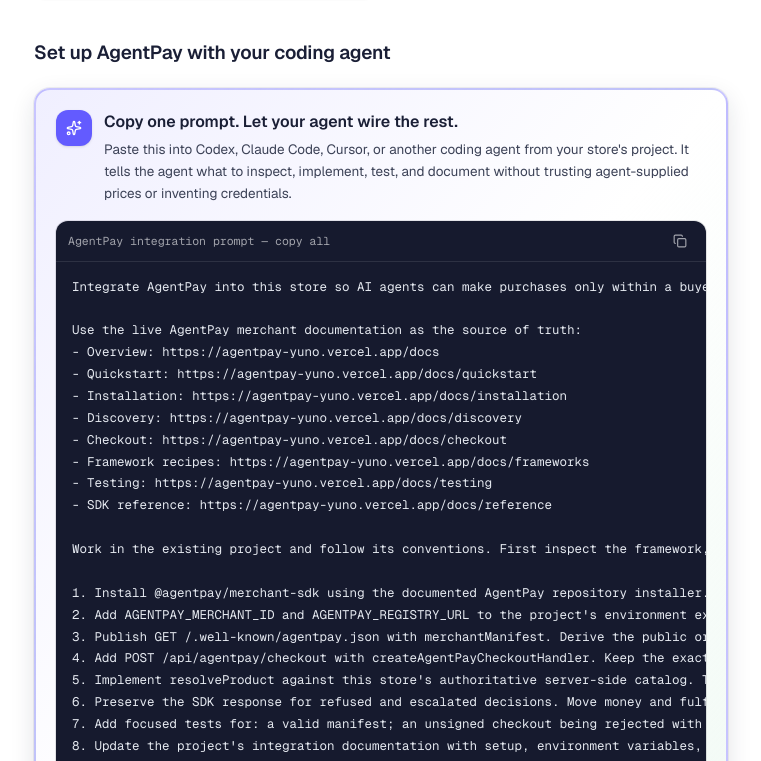
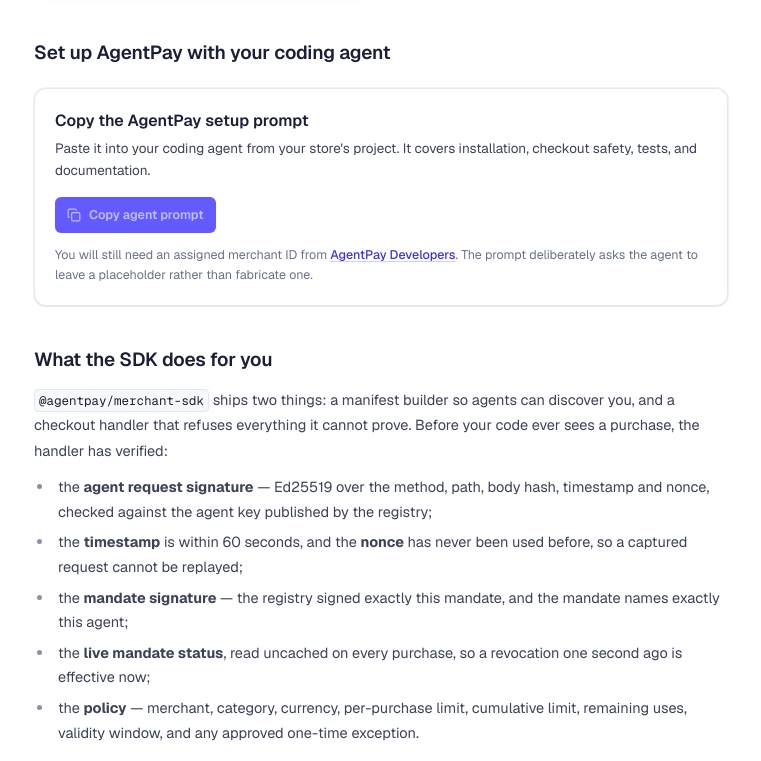
Before and after one commit to pedroschott/hackatonyuno, a Next.js app: page /docs in a window 1280 px wide. Shown: the part 759-1520 px from the top of the page, without its empty margins (278-1039 px from the left). Built offline with nearby package versions, Linux system fonts and the light colour scheme.

Commit message:
docs: simplify agent prompt card

```diff
--- a/app/(docs)/docs/page.tsx
+++ b/app/(docs)/docs/page.tsx
@@ -1,5 +1,6 @@
-import { BookOpen, Boxes, Building2, PlugZap, Rocket, ShieldCheck, Sparkles, TerminalSquare } from "lucide-react";
+import { BookOpen, Boxes, Building2, PlugZap, Rocket, ShieldCheck, TerminalSquare } from "lucide-react";
 
+import { CopyButton } from "@/components/docs/CopyButton";
 import { DocPage, docMetadata } from "@/components/docs/DocPage";
 import { A, C, Callout, Cards, CodeBlock, LI, Lead, LinkCard, List, P, Steps, Step } from "@/components/docs/prose";
 
@@ -82,26 +83,19 @@
           id: "agent-setup-prompt",
           title: "Set up AgentPay with your coding agent",
           body: (
-            <div className="my-5 overflow-hidden rounded-2xl border-2 border-brand/35 bg-gradient-to-br from-brand-soft via-surface to-success-soft/50 p-4 shadow-[var(--shadow-pop)] sm:p-5">
-              <div className="flex items-start gap-3">
-                <span className="flex size-9 shrink-0 items-center justify-center rounded-xl bg-brand text-white shadow-sm">
-                  <Sparkles className="size-4" aria-hidden />
-                </span>
-                <div>
-                  <h3 className="text-[16px] font-semibold text-ink">Copy one prompt. Let your agent wire the rest.</h3>
-                  <p className="mt-1 text-[13.5px] leading-[1.65] text-ink-2">
-                    Paste this into Codex, Claude Code, Cursor, or another coding agent from your store&apos;s project.
-                    It tells the agent what to inspect, implement, test, and document without trusting agent-supplied
-                    prices or inventing credentials.
-                  </p>
-                </div>
+            <div className="my-5 rounded-xl border border-line bg-surface p-5 shadow-[var(--shadow-card)]">
+              <h3 className="text-[16px] font-semibold text-ink">Copy the AgentPay setup prompt</h3>
+              <p className="mt-1 text-[13.5px] leading-[1.65] text-ink-2">
+                Paste it into your coding agent from your store&apos;s project. It covers installation, checkout safety,
+                tests, and documentation.
+              </p>
+              <div className="mt-4">
+                <CopyButton
+                  value={AGENT_SETUP_PROMPT}
+                  label="Copy agent prompt"
+                  className="bg-brand text-white hover:bg-brand-ink focus-visible:ring-brand/40"
+                />
               </div>
-              <CodeBlock
-                lang="text"
-                filename="AgentPay integration prompt — copy all"
-                code={AGENT_SETUP_PROMPT}
-                className="mb-0 mt-4 ring-1 ring-black/5"
-              />
               <p className="mt-3 text-[12.5px] leading-5 text-muted">
                 You will still need an assigned merchant ID from <A href="/developers">AgentPay Developers</A>. The
                 prompt deliberately asks the agent to leave a placeholder rather than fabricate one.
--- a/components/docs/CopyButton.tsx
+++ b/components/docs/CopyButton.tsx
@@ -5,7 +5,7 @@
 
 import { cn } from "@/lib/cn";
 
-export function CopyButton({ value, className }: { value: string; className?: string }) {
+export function CopyButton({ value, label, className }: { value: string; label?: string; className?: string }) {
   const [copied, setCopied] = useState(false);
 
   useEffect(() => {
@@ -27,11 +27,13 @@
         }
       }}
       className={cn(
-        "inline-flex size-7 items-center justify-center rounded-md text-white/60 transition-colors hover:bg-white/10 hover:text-white focus:outline-none focus-visible:ring-2 focus-visible:ring-white/40",
+        "inline-flex items-center justify-center rounded-md text-white/60 transition-colors hover:bg-white/10 hover:text-white focus:outline-none focus-visible:ring-2 focus-visible:ring-white/40",
+        label ? "h-9 gap-2 px-3 text-[12.5px] font-semibold" : "size-7",
         className,
       )}
     >
       {copied ? <Check className="size-3.5 text-[#9ae6b4]" /> : <Copy className="size-3.5" />}
+      {label && <span>{copied ? "Copied" : label}</span>}
     </button>
   );
 }
```
